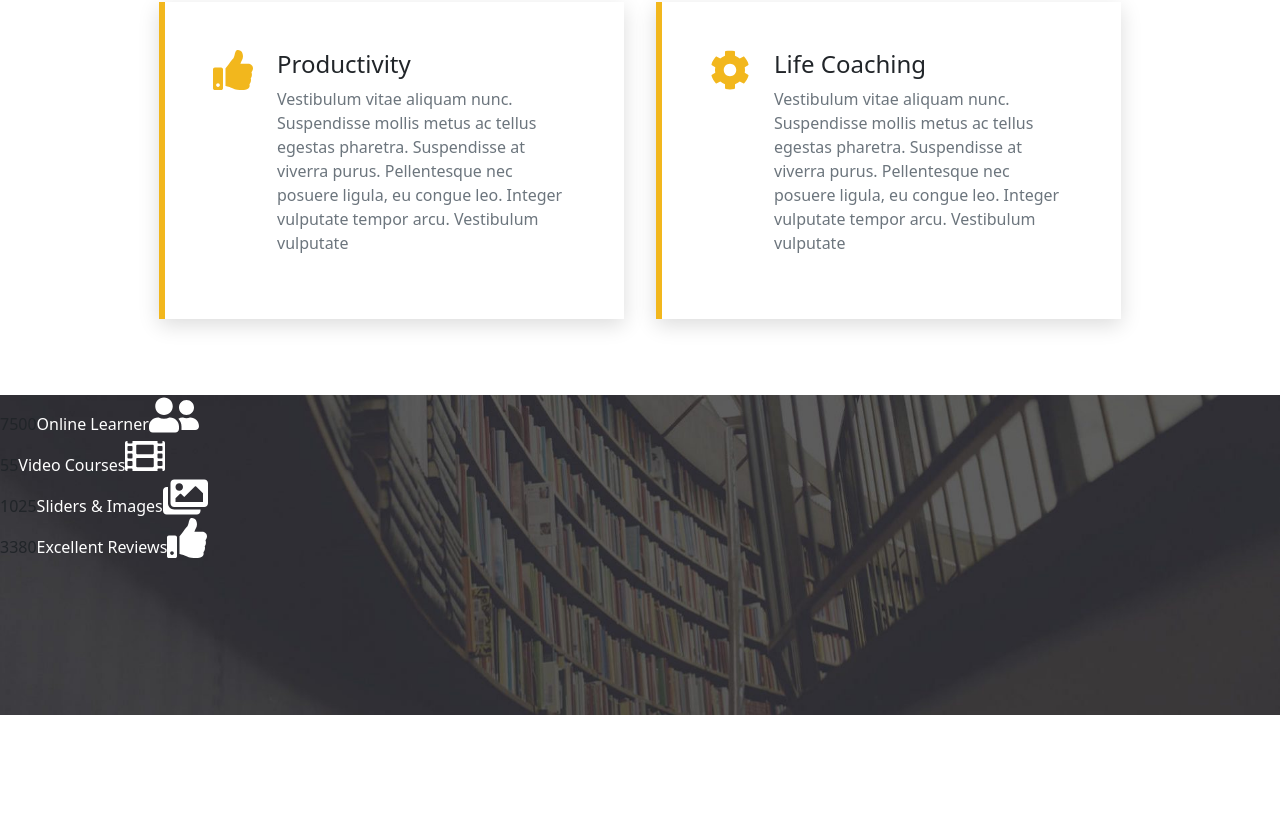
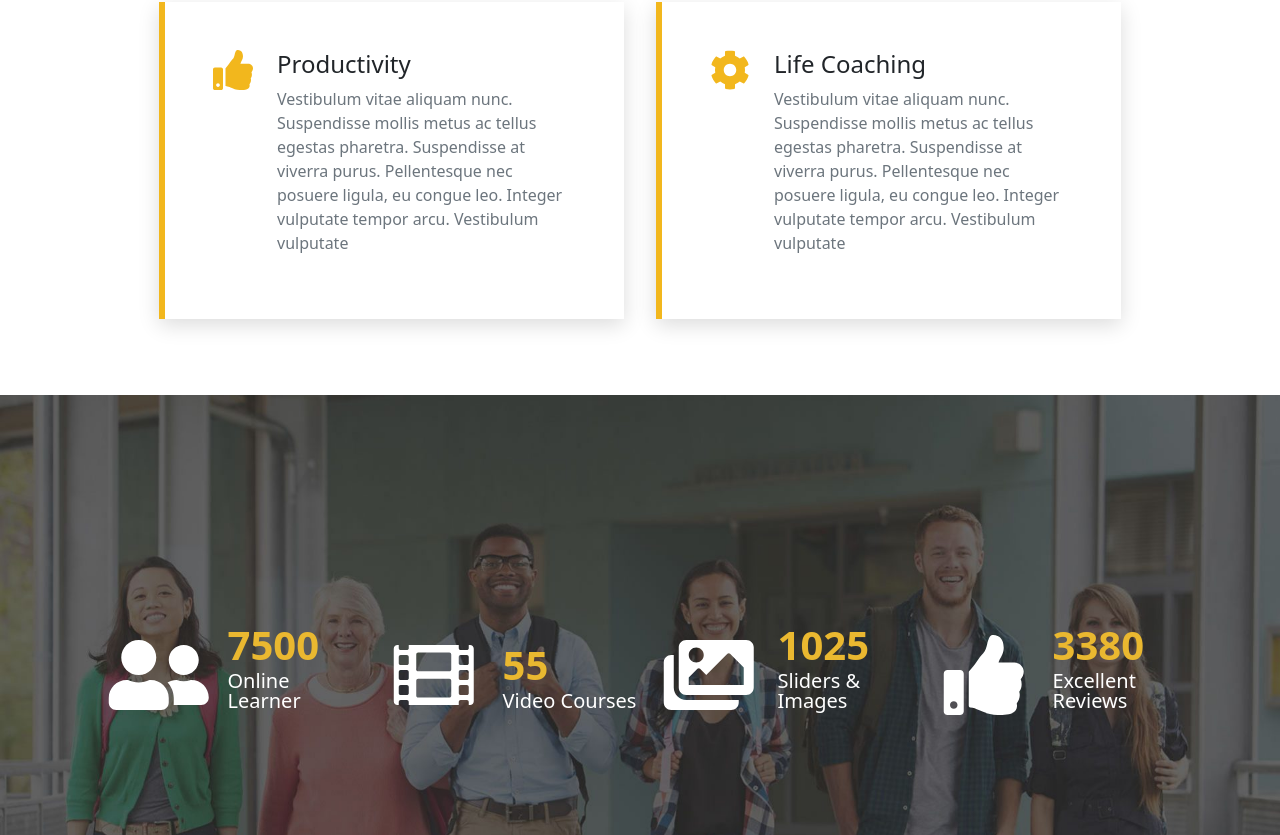
Before and after one commit to DenuccioDiego/proj-html-vuejs, a Vue app: page / in a window 1280 px wide. Shown: the part 3606-4441 px from the top of the page. Before the commit the page ends 4321 px from the top, so only its background shows below. Built offline with nearby package versions, Linux system fonts and the light colour scheme.

Commit message:
sectionInfo complete

```diff
--- a/src/App.vue
+++ b/src/App.vue
@@ -100,6 +100,7 @@ export default {
 @import "../node_modules/bootstrap/scss/bootstrap.scss";
 
 :root{
+  --fuelYellow: #eab830;
   --bho: #f09b23;
   --hoverlinks: #f9c5a3;
   --buttercup: #f2b71d;
--- a/src/components/SectionInfo.vue
+++ b/src/components/SectionInfo.vue
@@ -1,14 +1,23 @@
 <template>
      <div id="bg_image">
-          <div class=""
-          v-for="oneInfo in info" :key="oneInfo.text"
-          >
-               <span>{{oneInfo.count}}</span>
-               <span class="text-white">{{oneInfo.text}}</span>
 
-               <font-awesome-icon class="fs-1 text-white  align-sub color_buttercup" :icon="['fa', oneInfo.img]" />
+          <div class="container">
+               <div class="row gx-0 mx-2 ">
+
+                    <div class="col d-flex "
+                    v-for="oneInfo in info" :key="oneInfo.text"
+                    >
+                         <font-awesome-icon class="col text-white  h_80" :icon="['fa', oneInfo.img]" />
+                         <div class="col align-self-end">
+                              <p class="counter fs-1">{{oneInfo.count}}</p>
+                              <p class="text-white fs-5">{{oneInfo.text}}</p>
+                         </div>
+
+                    </div>
+
+               </div>
+
           </div>
-
 
      </div>
 </template>
@@ -51,10 +60,29 @@ export default{
 <style scoped lang="scss">
 #bg_image{
      margin-top: 60px;
-     background-image: url("../assets/images/slider_1-1917x607-1914x606.jpg");
+     background-image: url("../assets/images/counter-1919x1101.jpg");
      background-repeat: no-repeat;
+     background-position: top;
      background-size: cover;
-     min-height: 40vh;
+     min-height: 55vh;
+}
+
+.counter{
+     color: var(--fuelYellow);
+     font-weight: 700;
+}
+
+.row{
+     padding-top: 15rem;
+
+}
+
+p{
+     line-height: 20px;
+}
+
+.h_80{
+     height: 80px;
 }
 
 </style>
```
